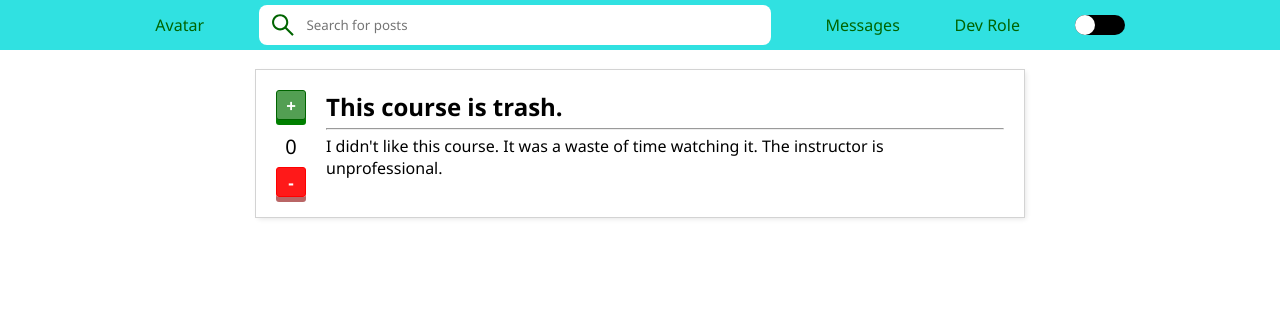
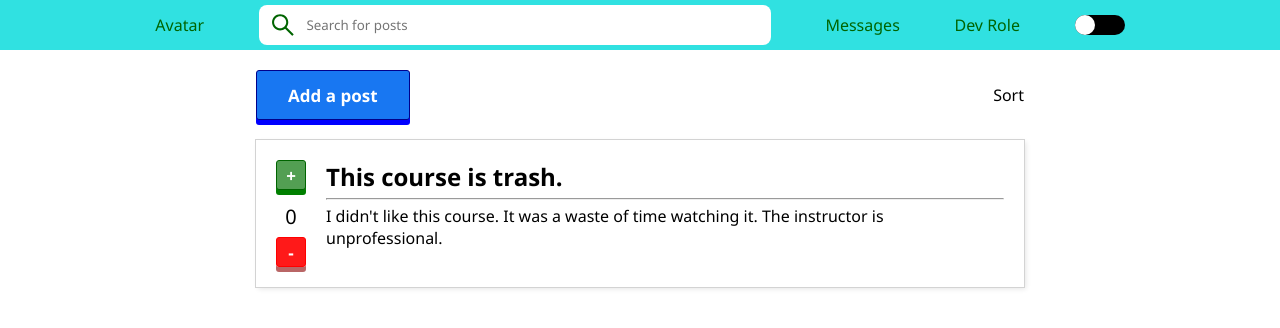
Before and after one commit to petar-i-todorov/social-media-ts, a React (Create React App) app in the folder frontend/: page / in a window 1280 px wide. Shown: the top 328 px of the page. Built offline with nearby package versions, Linux system fonts and the light colour scheme; the HTML template or start-up script is replaced by a standard one.

Commit message:
post schema

```diff
--- a/frontend/src/pages/Feed/Feed.module.scss
+++ b/frontend/src/pages/Feed/Feed.module.scss
@@ -2,4 +2,17 @@
   width: 768px;
   margin: 0 auto;
   padding: 20px 0;
+  display: flex;
+  flex-direction: column;
+  gap: 20px;
+
+  .feedMenu {
+    display: flex;
+    justify-content: space-between;
+    align-items: center;
+  }
+
+  .addBtn {
+    width: 20%;
+  }
 }
--- a/frontend/src/pages/Feed/Feed.tsx
+++ b/frontend/src/pages/Feed/Feed.tsx
@@ -1,9 +1,16 @@
+import Button from "../../components/Button/Button";
 import Post from "../../components/Post/Post";
 import styles from "./Feed.module.scss";
 
 const FeedPage = () => {
   return (
     <main className={styles.feed}>
+      <menu className={styles.feedMenu}>
+        <Button color="blue" className={styles.addBtn}>
+          Add a post
+        </Button>
+        <div>Sort</div>
+      </menu>
       <Post
         title="This course is trash."
         description="I didn't like this course. It was a waste of time watching it. The instructor is unprofessional."
```
Also changed, not shown: 2 other files (tests, documents, lock files or other folders).
